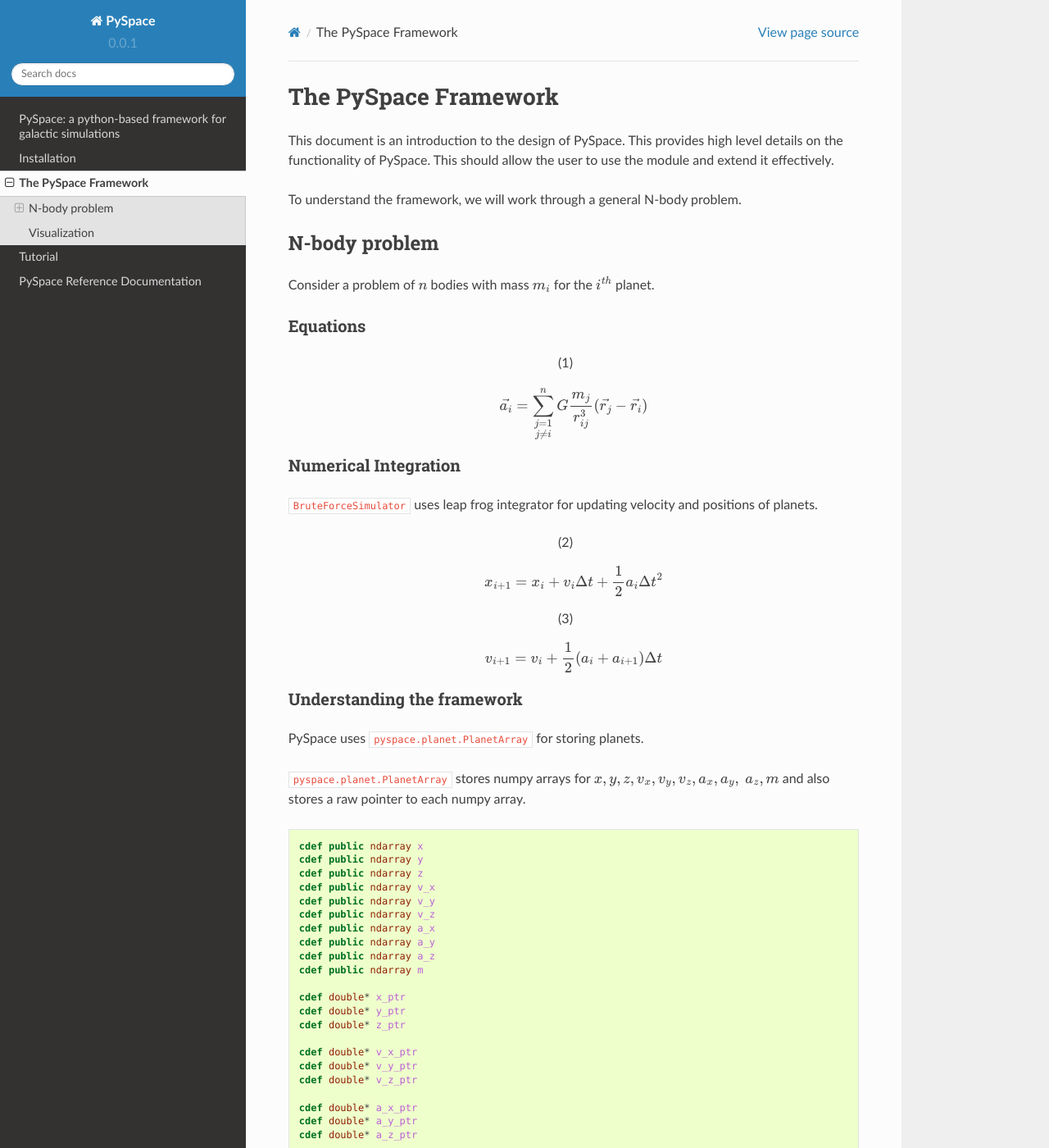
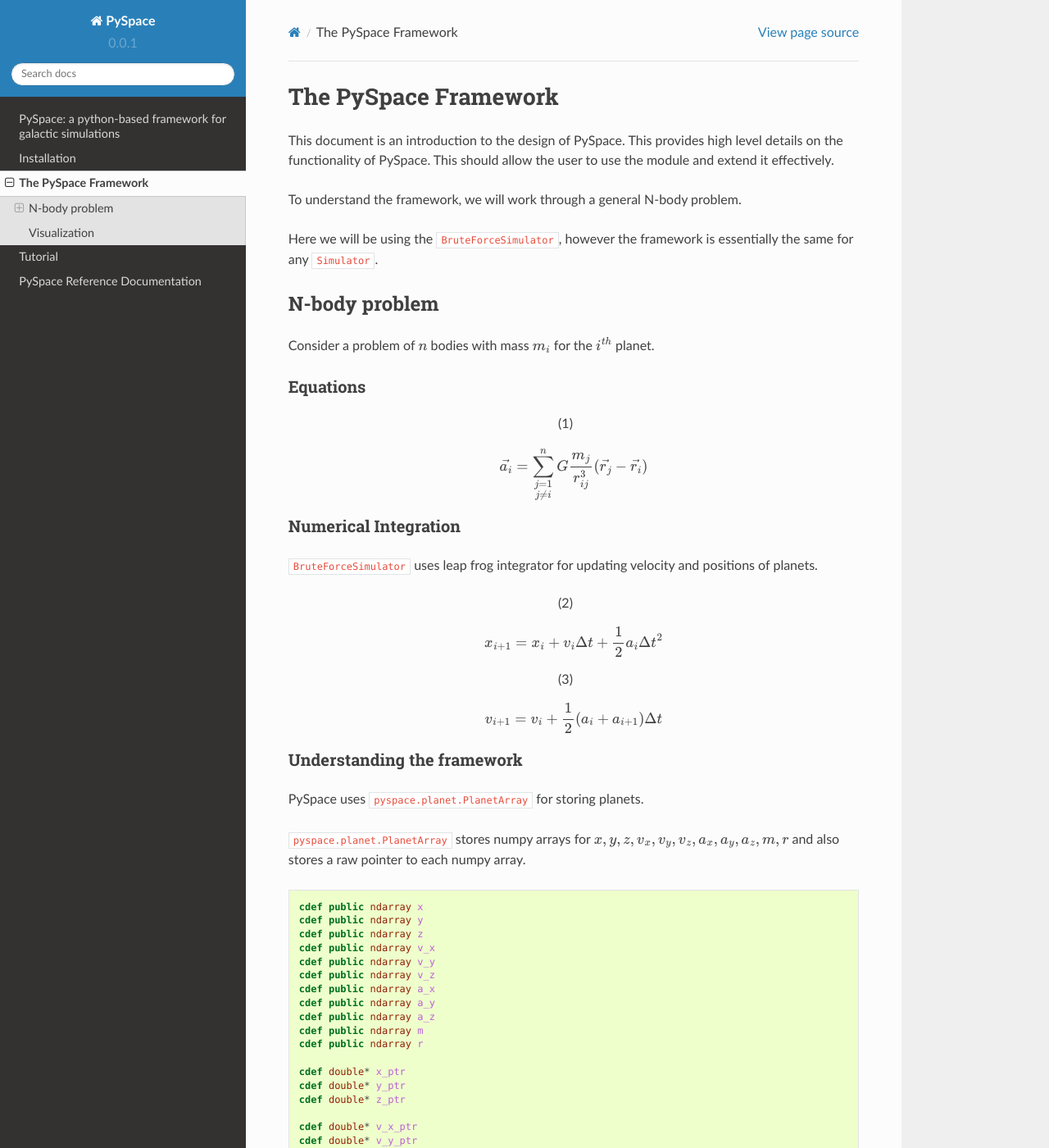
Before and after one commit to john-veillette/pyspace, a Sphinx documentation site: the page built from docs/source/design/framework.rst, in a window 1280 px wide and 1400 px high. Shown: the whole window at 82% size. Built offline with Sphinx 7.4.7 and the Read the Docs theme 2.0.0, drawn with Linux system fonts in a browser that asks for light colours; some of the changed text lies outside the part shown.

Commit message:
Update framework docs

```diff
--- a/docs/source/design/framework.rst
+++ b/docs/source/design/framework.rst
@@ -7,6 +7,9 @@ on the functionality of PySpace. This should allow the user to use the module an
 effectively.
 
 To understand the framework, we will work through a general N-body problem.
+
+Here we will be using the ``BruteForceSimulator``, however the framework
+is essentially the same for any ``Simulator``.
 
 --------------
 N-body problem
@@ -43,8 +46,7 @@ Understanding the framework
 
 PySpace uses ``pyspace.planet.PlanetArray`` for storing planets.
 
-``pyspace.planet.PlanetArray`` stores numpy arrays for :math:`x, y, z, v_x, v_y, v_z, a_x, a_y,\
-a_z, m` and also stores a raw pointer to each numpy array.
+``pyspace.planet.PlanetArray`` stores numpy arrays for :math:`x, y, z, v_x, v_y, v_z, a_x, a_y, a_z, m, r` and also stores a raw pointer to each numpy array.
 
 .. code-block:: cython
 
@@ -58,6 +60,7 @@ a_z, m` and also stores a raw pointer to each numpy array.
     cdef public ndarray a_y
     cdef public ndarray a_z
     cdef public ndarray m
+    cdef public ndarray r
 
     cdef double* x_ptr
     cdef double* y_ptr
@@ -72,7 +75,12 @@ a_z, m` and also stores a raw pointer to each numpy array.
     cdef double* a_z_ptr
 
     cdef double* m_ptr
+    cdef double* r_ptr
 
+.. note::
+
+    Currently ``r`` doesn't have any use per se. However, we plan to use it
+    for better collision handling in the future.
 
 Here we will be using ``pyspace.simulator.BruteForceSimulator`` which uses
 the :math:`O(n^2)` brute force algorithm for calculating forces in a planet.
```
